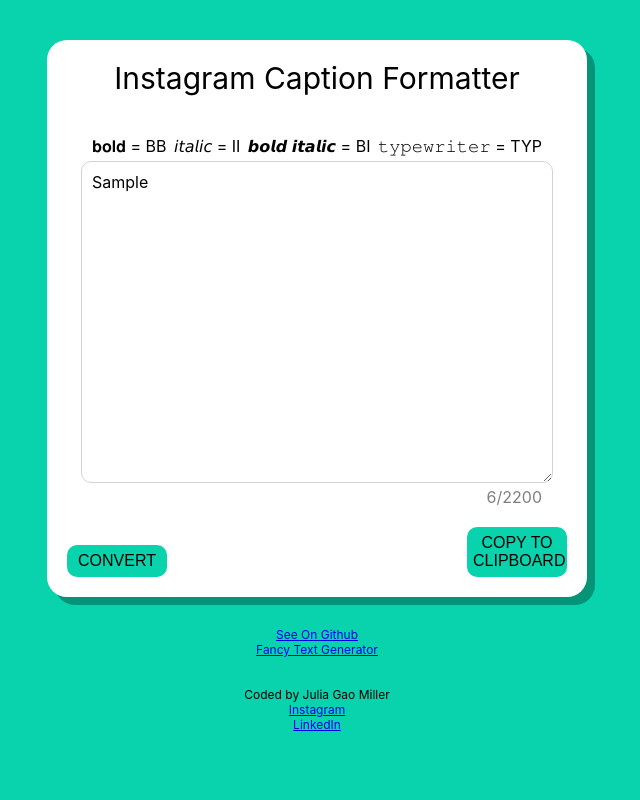
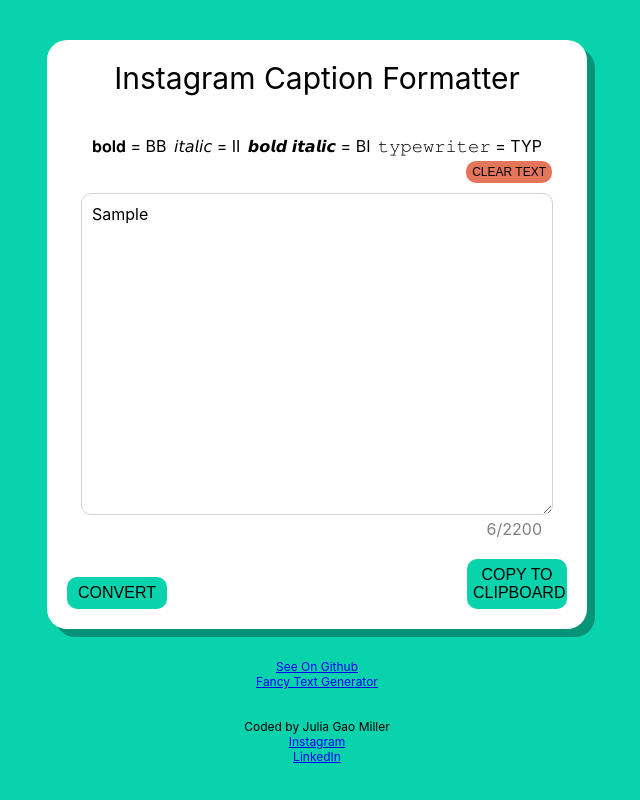
Before and after one commit to juzdepom/instagram-caption-formatter, a React (Create React App) app: page / in a window 1280 px wide. Both pictures are taken after typing "Sample" into the empty fields and a click on the button "CONVERT". Shown: the whole page, without its empty margins (323-963 px from the left). Built offline with nearby package versions, Linux system fonts and the light colour scheme.

Commit message:
added a conditional clear text button that only appears if there is text in the texture and fixed up the regex so that it accepts all characters

```diff
--- a/src/components/InstagramCaptionFormatter/InstagramCaptionFormatter.js
+++ b/src/components/InstagramCaptionFormatter/InstagramCaptionFormatter.js
@@ -11,7 +11,6 @@ class InstagramCaptionFormatter extends React.Component {
         super(props);
         this.state = {
             value: '',
-            // value: 'test BBthis should be boldBB IIthis should be italicII blaballaballabal \n \n BIthis should be bold italicBI blabal \n and TYPthis should be typewriterTYP bla',
             charCount: 0,
             copyToClipboardButtonIsShowing: false,
             bold: "BB",
@@ -48,7 +47,6 @@ class InstagramCaptionFormatter extends React.Component {
             value: newValue,
             charCount,
         })
-        // alert('A name was submitted: ' + newValue);
     }
 
     copyToClipboard = (e) => {
@@ -58,11 +56,19 @@ class InstagramCaptionFormatter extends React.Component {
         alert('copied to clipboard!')
     }
 
+    clearText = () => {
+        this.setState({
+            value: ''
+        })
+    }
+
     render(){
         return (
             <div className="form">
 
-                <div className="form--title">Instagram Caption Formatter</div>
+                <div className="form--title">
+                    Instagram Caption Formatter
+                </div>
 
                 <div className="form--specialcharacters">
                     <span>𝐛𝐨𝐥𝐝 = {this.state.bold}</span>
@@ -74,6 +80,17 @@ class InstagramCaptionFormatter extends React.Component {
                     <span>𝚝𝚢𝚙𝚎𝚠𝚛𝚒𝚝𝚎𝚛 = {this.state.typewriter}</span>
                     {/* <input className="form--specialcharacters--input" type="text" defaultValue={this.state.typewriter}/> */}
                 </div>
+
+                <div className="form--clear">
+                    {
+                        (this.state.value !== '') &&
+                        <button className="form--clear-button"
+                            onClick={() => this.clearText()}>
+                                CLEAR TEXT
+                        </button>
+                    }
+                </div>
+
 
                 <textarea
                     ref={(textarea) => this.textArea = textarea}
@@ -95,6 +112,7 @@ class InstagramCaptionFormatter extends React.Component {
                             CONVERT
                     </button>
 
+
                     {
                         this.state.copyToClipboardButtonIsShowing && document.queryCommandSupported('copy') &&
                         <button className="form--submit"
--- a/src/components/InstagramCaptionFormatter/InstagramCaptionFormatter.scss
+++ b/src/components/InstagramCaptionFormatter/InstagramCaptionFormatter.scss
@@ -1,12 +1,28 @@
 .form {
     background: white;
-    text-align: center;
+    // text-align: center;
     border-radius: 20px;
     padding: 20px;
     margin: 0 auto;
     margin-top: 40px;
     max-width: 500px;
     box-shadow: 8px 8px rgba(0, 0, 0, 0.3);
+    &--clear{
+        display: flex;
+        align-items: flex-end;
+        flex-direction: column-reverse;
+        &-button{
+            background-color: rgba(216, 60, 20, 0.7);
+            font-size: 12px;
+            align-self: flex-end;
+            border-radius: 10px;
+            border-style: none;
+            padding-top: 4px;
+            padding-bottom: 4px;
+            margin-right: 15px;
+            margin-bottom: 10px;
+        }
+    }
     &--title{
         font-size: 30px;
         margin-bottom: 40px;
--- a/src/components/InstagramCaptionFormatter/InstagramCaptionFormatterMethods.js
+++ b/src/components/InstagramCaptionFormatter/InstagramCaptionFormatterMethods.js
@@ -37,7 +37,9 @@ export const AddSpecialCharacters = (text, marker, type) => {
 
     var newText = text
     //find all instances of string that are between the marker using RegEx
-    var regex = new RegExp(marker + "[a-z- A-Z1-9:./-]+" + marker, 'g')
+    // var regex = new RegExp(marker + "[a-z- A-Z1-9:./-]+" + marker, 'g')
+    var regex = new RegExp(marker + ".*" + marker, 'g')
+
     //will return an array
     //e.g. newText = test BB this is bold BB and BB here BB
     let matches = newText.match(regex)
```
Also changed, not shown: 1 other file (tests, documents, lock files or other folders).
